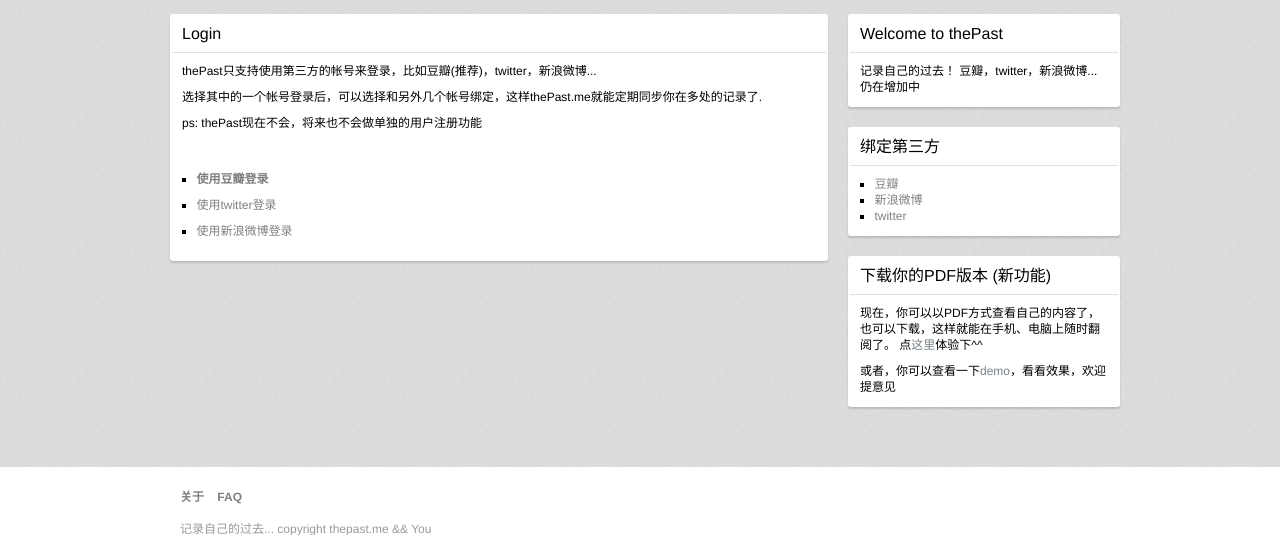
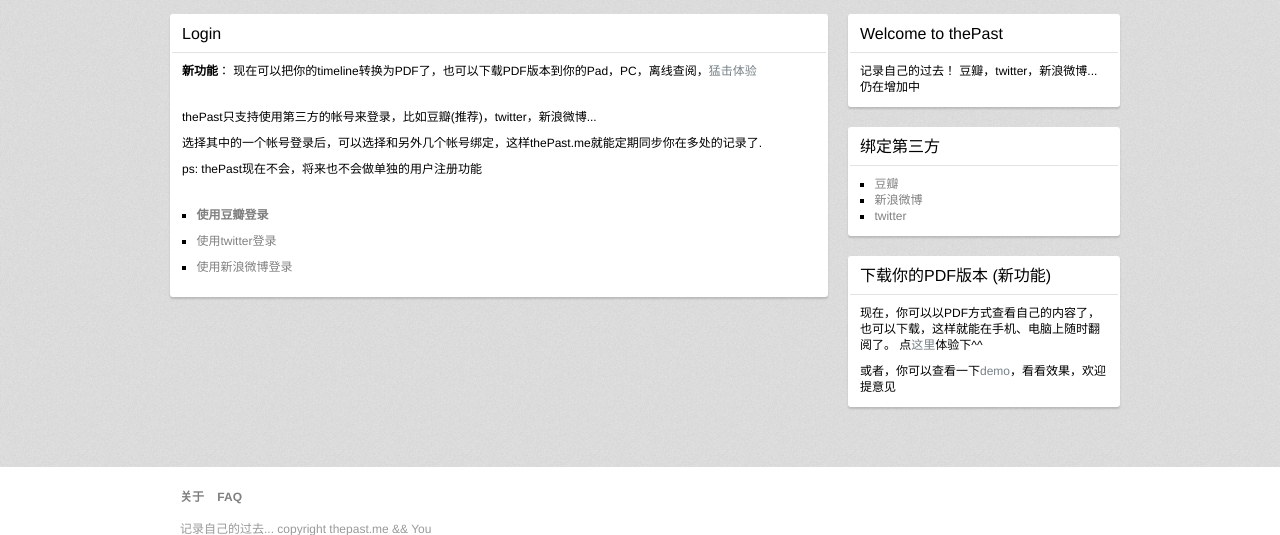
Before and after one commit to laiwei/thepast, a Flask app: page /login in a window 1280 px wide. Shown: the part 48-583 px from the top of the page. Run offline with Flask 2, Linux system fonts and the light colour scheme; parts of the project's set-up code (start-up, migrations or seed data) failed here and were passed over.

Commit message:
update templ

```diff
--- a/past/templates/layout.html
+++ b/past/templates/layout.html
@@ -2,7 +2,7 @@
 
 <head>
 <meta charset="utf-8">
-<title>{%block title_block%} The Past of Me|个人杂志计划{%endblock%}</title>
+<title>{%block title_block%} The Past of Me | 个人杂志计划{%endblock%}</title>
 <link rel="stylesheet" type="text/css" media="screen" href="{{ url_for('static', filename='css/default.css') }}">
 <script src="{{ url_for('static', filename='js/jquery.js') }}" type="text/javascript"></script>
 </head>
--- a/past/templates/login.html
+++ b/past/templates/login.html
@@ -7,13 +7,16 @@
     </div>
 
     <div class="inner">
+    <b>新功能</b>： 现在可以把你的timeline转换为PDF了，也可以下载PDF版本到你的Pad，PC，离线查阅，<a href="/pdf">猛击体验</a>
+    <div class="sep20"></div>
+    <div class="sep10"></div>
     thePast只支持使用第三方的帐号来登录，比如豆瓣(推荐)，twitter，新浪微博...
     <div class="sep10"></div>
     选择其中的一个帐号登录后，可以选择和另外几个帐号绑定，这样thePast.me就能定期同步你在多处的记录了.
     <div class="sep10"></div>
     ps: thePast现在不会，将来也不会做单独的用户注册功能
     <div class="sep20"></div>
-    <div class="sep20"></div>
+    <div class="sep10"></div>
 
     <ul>
         <li><strong><a class="dark" href="/connect/douban">使用豆瓣登录</a></strong></li>
```
